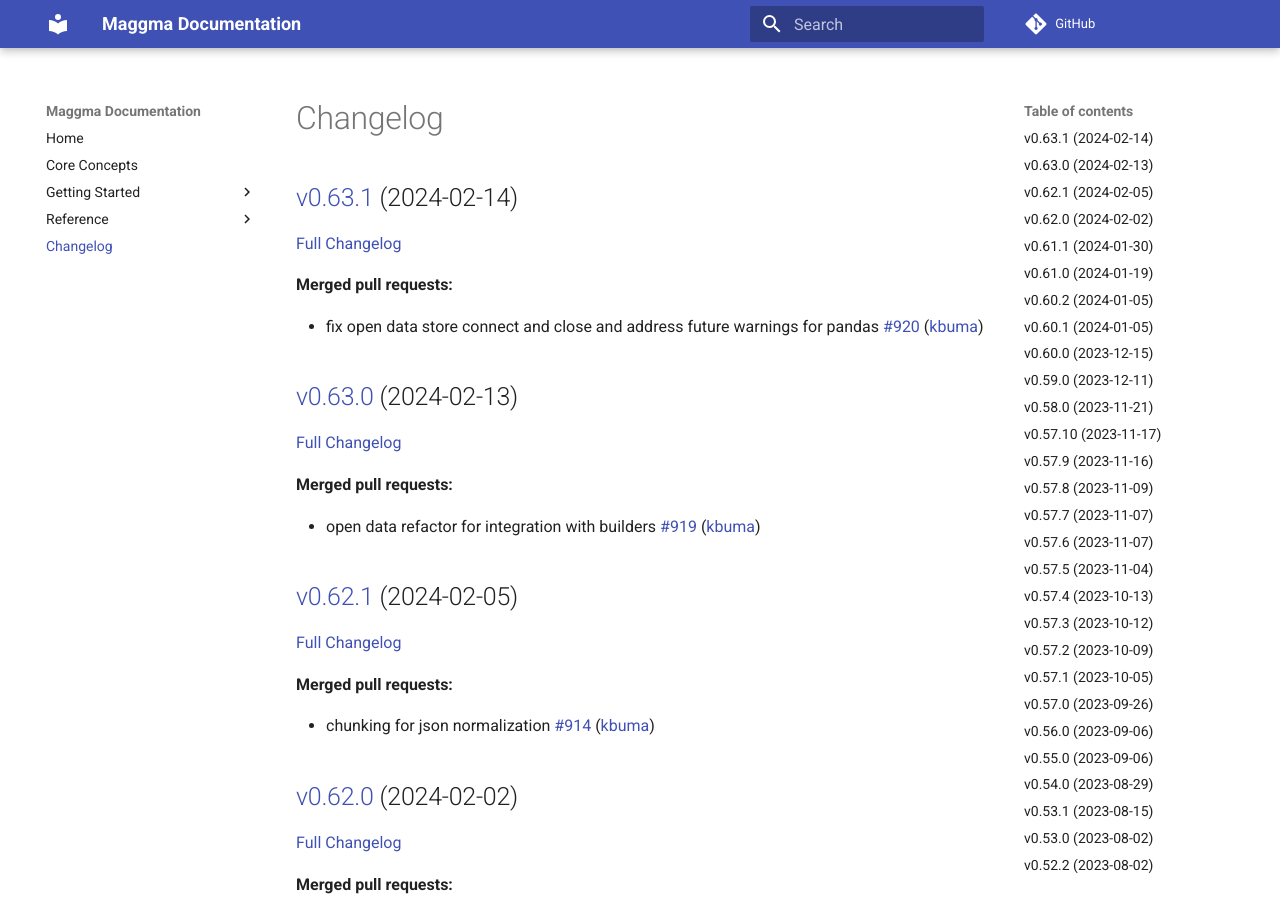
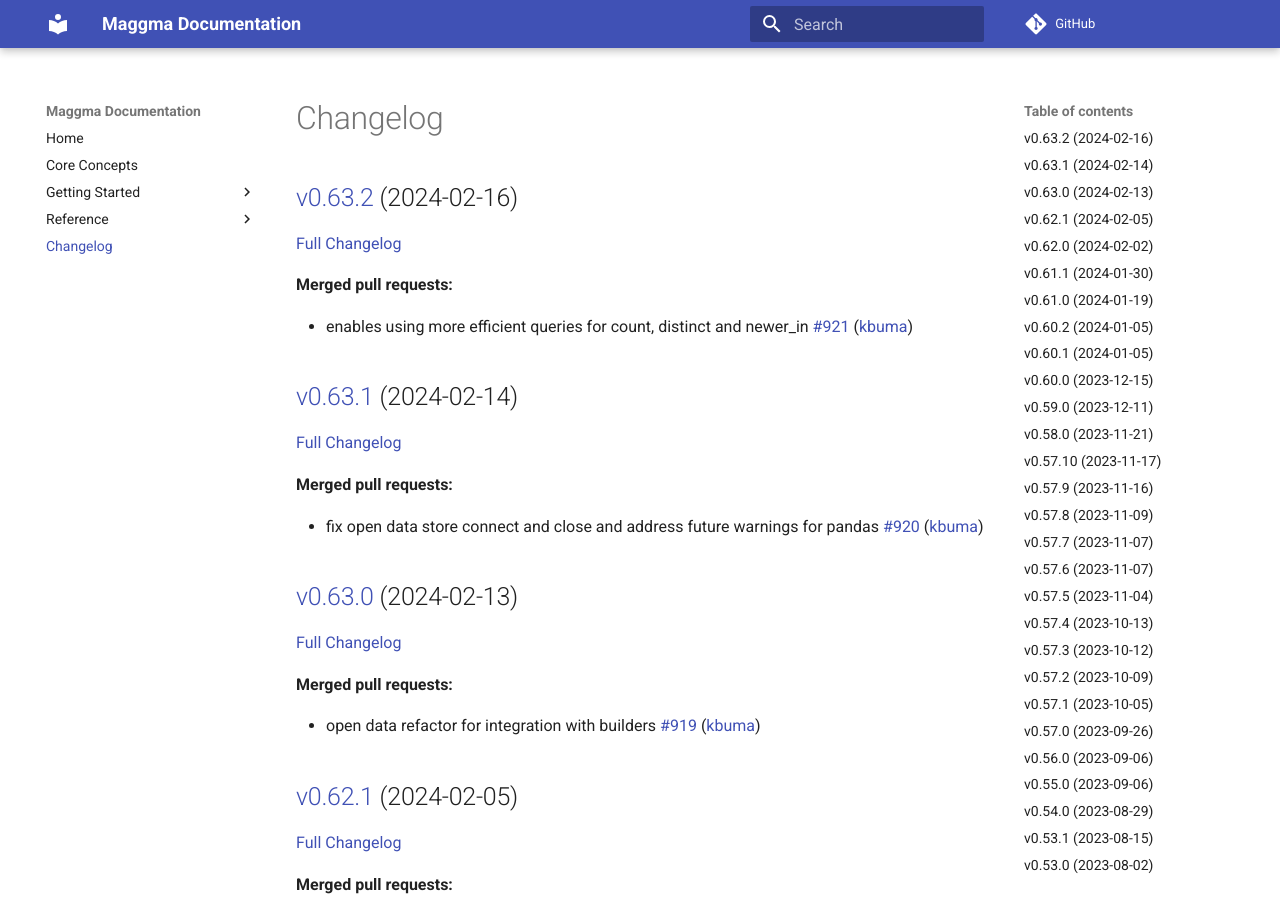
Before and after one commit to materialsproject/maggma, an MkDocs documentation site: the page built from docs/CHANGELOG.md, in a window 1280 px wide and 900 px high. Built offline with MkDocs 1.6.1 and Material for MkDocs 9.7.7, drawn with Linux system fonts in a browser that asks for light colours; comment, search, counter and statistics services are not loaded; some of the changed text lies outside the part shown.

Commit message:
Updated CHANGELOG.md

```diff
--- a/docs/CHANGELOG.md
+++ b/docs/CHANGELOG.md
@@ -1,4 +1,12 @@
 # Changelog
+
+## [v0.63.2](https://github.com/materialsproject/maggma/tree/v0.63.2) (2024-02-16)
+
+[Full Changelog](https://github.com/materialsproject/maggma/compare/v0.63.1...v0.63.2)
+
+**Merged pull requests:**
+
+- enables using more efficient queries for count, distinct and newer\_in [\#921](https://github.com/materialsproject/maggma/pull/921) ([kbuma](https://github.com/kbuma))
 
 ## [v0.63.1](https://github.com/materialsproject/maggma/tree/v0.63.1) (2024-02-14)
 
@@ -251,19 +259,19 @@
 
 ## [v0.53.0](https://github.com/materialsproject/maggma/tree/v0.53.0) (2023-08-02)
 
-[Full Changelog](https://github.com/materialsproject/maggma/compare/v0.52.2...v0.53.0)
+[Full Changelog](https://github.com/materialsproject/maggma/compare/v0.52.1...v0.53.0)
 
 **Merged pull requests:**
 
 - allow \>5GB and turn on multi-part uploads for AWS [\#829](https://github.com/materialsproject/maggma/pull/829) ([kbuma](https://github.com/kbuma))
 
+## [v0.52.1](https://github.com/materialsproject/maggma/tree/v0.52.1) (2023-08-02)
+
+[Full Changelog](https://github.com/materialsproject/maggma/compare/v0.52.2...v0.52.1)
+
 ## [v0.52.2](https://github.com/materialsproject/maggma/tree/v0.52.2) (2023-08-02)
 
-[Full Changelog](https://github.com/materialsproject/maggma/compare/v0.52.1...v0.52.2)
-
-## [v0.52.1](https://github.com/materialsproject/maggma/tree/v0.52.1) (2023-08-02)
-
-[Full Changelog](https://github.com/materialsproject/maggma/compare/v0.52.0...v0.52.1)
+[Full Changelog](https://github.com/materialsproject/maggma/compare/v0.52.0...v0.52.2)
 
 **Merged pull requests:**
 
@@ -277,19 +285,19 @@
 
 ## [v0.51.25](https://github.com/materialsproject/maggma/tree/v0.51.25) (2023-07-27)
 
-[Full Changelog](https://github.com/materialsproject/maggma/compare/v0.51.23...v0.51.25)
+[Full Changelog](https://github.com/materialsproject/maggma/compare/v0.51.24...v0.51.25)
 
 **Merged pull requests:**
 
 - Some cleanup: `isort`, updated classifiers, remove unused kwarg [\#833](https://github.com/materialsproject/maggma/pull/833) ([Andrew-S-Rosen](https://github.com/Andrew-S-Rosen))
 
+## [v0.51.24](https://github.com/materialsproject/maggma/tree/v0.51.24) (2023-07-21)
+
+[Full Changelog](https://github.com/materialsproject/maggma/compare/v0.51.23...v0.51.24)
+
 ## [v0.51.23](https://github.com/materialsproject/maggma/tree/v0.51.23) (2023-07-21)
 
-[Full Changelog](https://github.com/materialsproject/maggma/compare/v0.51.24...v0.51.23)
-
-## [v0.51.24](https://github.com/materialsproject/maggma/tree/v0.51.24) (2023-07-21)
-
-[Full Changelog](https://github.com/materialsproject/maggma/compare/v0.51.22...v0.51.24)
+[Full Changelog](https://github.com/materialsproject/maggma/compare/v0.51.22...v0.51.23)
 
 **Closed issues:**
 
@@ -381,15 +389,15 @@
 
 ## [v0.51.12](https://github.com/materialsproject/maggma/tree/v0.51.12) (2023-06-27)
 
-[Full Changelog](https://github.com/materialsproject/maggma/compare/v0.51.11...v0.51.12)
+[Full Changelog](https://github.com/materialsproject/maggma/compare/v0.51.10...v0.51.12)
+
+## [v0.51.10](https://github.com/materialsproject/maggma/tree/v0.51.10) (2023-06-27)
+
+[Full Changelog](https://github.com/materialsproject/maggma/compare/v0.51.11...v0.51.10)
 
 ## [v0.51.11](https://github.com/materialsproject/maggma/tree/v0.51.11) (2023-06-27)
 
-[Full Changelog](https://github.com/materialsproject/maggma/compare/v0.51.10...v0.51.11)
-
-## [v0.51.10](https://github.com/materialsproject/maggma/tree/v0.51.10) (2023-06-27)
-
-[Full Changelog](https://github.com/materialsproject/maggma/compare/v0.51.9...v0.51.10)
+[Full Changelog](https://github.com/materialsproject/maggma/compare/v0.51.9...v0.51.11)
 
 **Merged pull requests:**
 
@@ -451,19 +459,19 @@
 
 ## [v0.51.4](https://github.com/materialsproject/maggma/tree/v0.51.4) (2023-06-02)
 
-[Full Changelog](https://github.com/materialsproject/maggma/compare/v0.51.3...v0.51.4)
+[Full Changelog](https://github.com/materialsproject/maggma/compare/v0.51.2...v0.51.4)
 
 **Merged pull requests:**
 
 - modify JSONStore file creation [\#792](https://github.com/materialsproject/maggma/pull/792) ([gpetretto](https://github.com/gpetretto))
 
+## [v0.51.2](https://github.com/materialsproject/maggma/tree/v0.51.2) (2023-05-29)
+
+[Full Changelog](https://github.com/materialsproject/maggma/compare/v0.51.3...v0.51.2)
+
 ## [v0.51.3](https://github.com/materialsproject/maggma/tree/v0.51.3) (2023-05-29)
 
-[Full Changelog](https://github.com/materialsproject/maggma/compare/v0.51.2...v0.51.3)
-
-## [v0.51.2](https://github.com/materialsproject/maggma/tree/v0.51.2) (2023-05-29)
-
-[Full Changelog](https://github.com/materialsproject/maggma/compare/v0.51.1...v0.51.2)
+[Full Changelog](https://github.com/materialsproject/maggma/compare/v0.51.1...v0.51.3)
 
 **Merged pull requests:**
 
@@ -600,19 +608,19 @@
 
 ## [v0.49.9](https://github.com/materialsproject/maggma/tree/v0.49.9) (2022-11-01)
 
-[Full Changelog](https://github.com/materialsproject/maggma/compare/v0.49.8...v0.49.9)
+[Full Changelog](https://github.com/materialsproject/maggma/compare/v0.49.7...v0.49.9)
 
 **Merged pull requests:**
 
 - Parse datetime with dateutil [\#741](https://github.com/materialsproject/maggma/pull/741) ([munrojm](https://github.com/munrojm))
 
+## [v0.49.7](https://github.com/materialsproject/maggma/tree/v0.49.7) (2022-10-25)
+
+[Full Changelog](https://github.com/materialsproject/maggma/compare/v0.49.8...v0.49.7)
+
 ## [v0.49.8](https://github.com/materialsproject/maggma/tree/v0.49.8) (2022-10-25)
 
-[Full Changelog](https://github.com/materialsproject/maggma/compare/v0.49.7...v0.49.8)
-
-## [v0.49.7](https://github.com/materialsproject/maggma/tree/v0.49.7) (2022-10-25)
-
-[Full Changelog](https://github.com/materialsproject/maggma/compare/v0.49.6...v0.49.7)
+[Full Changelog](https://github.com/materialsproject/maggma/compare/v0.49.6...v0.49.8)
 
 **Merged pull requests:**
 
@@ -829,15 +837,15 @@
 
 ## [v0.44.0](https://github.com/materialsproject/maggma/tree/v0.44.0) (2022-03-07)
 
-[Full Changelog](https://github.com/materialsproject/maggma/compare/v0.43.0...v0.44.0)
+[Full Changelog](https://github.com/materialsproject/maggma/compare/v0.42.0...v0.44.0)
+
+## [v0.42.0](https://github.com/materialsproject/maggma/tree/v0.42.0) (2022-03-07)
+
+[Full Changelog](https://github.com/materialsproject/maggma/compare/v0.43.0...v0.42.0)
 
 ## [v0.43.0](https://github.com/materialsproject/maggma/tree/v0.43.0) (2022-03-07)
 
-[Full Changelog](https://github.com/materialsproject/maggma/compare/v0.42.0...v0.43.0)
-
-## [v0.42.0](https://github.com/materialsproject/maggma/tree/v0.42.0) (2022-03-07)
-
-[Full Changelog](https://github.com/materialsproject/maggma/compare/v0.41.1...v0.42.0)
+[Full Changelog](https://github.com/materialsproject/maggma/compare/v0.41.1...v0.43.0)
 
 **Merged pull requests:**
 
```
